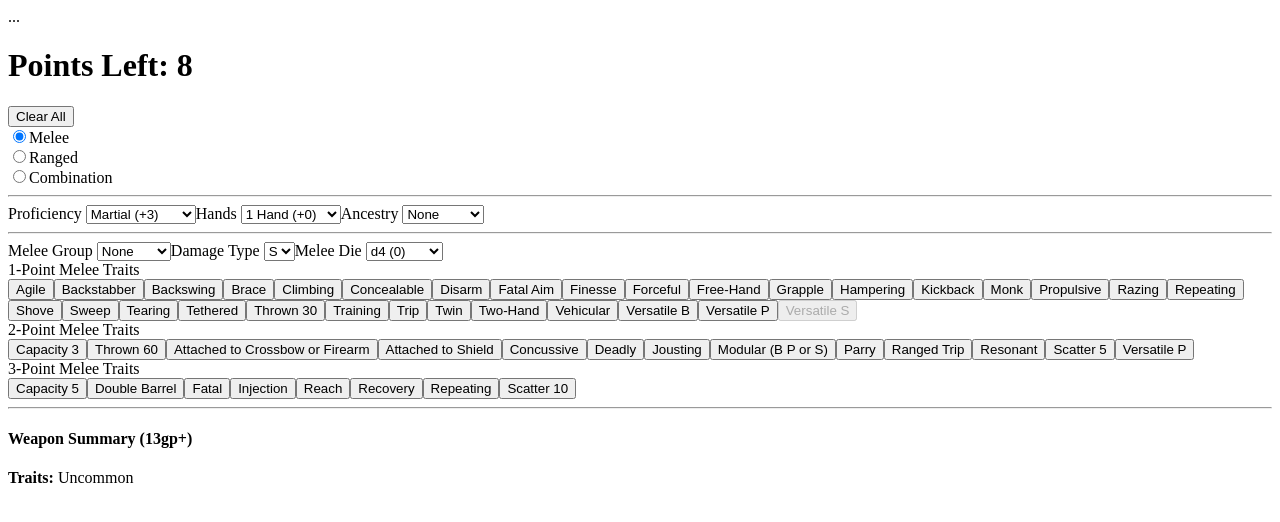
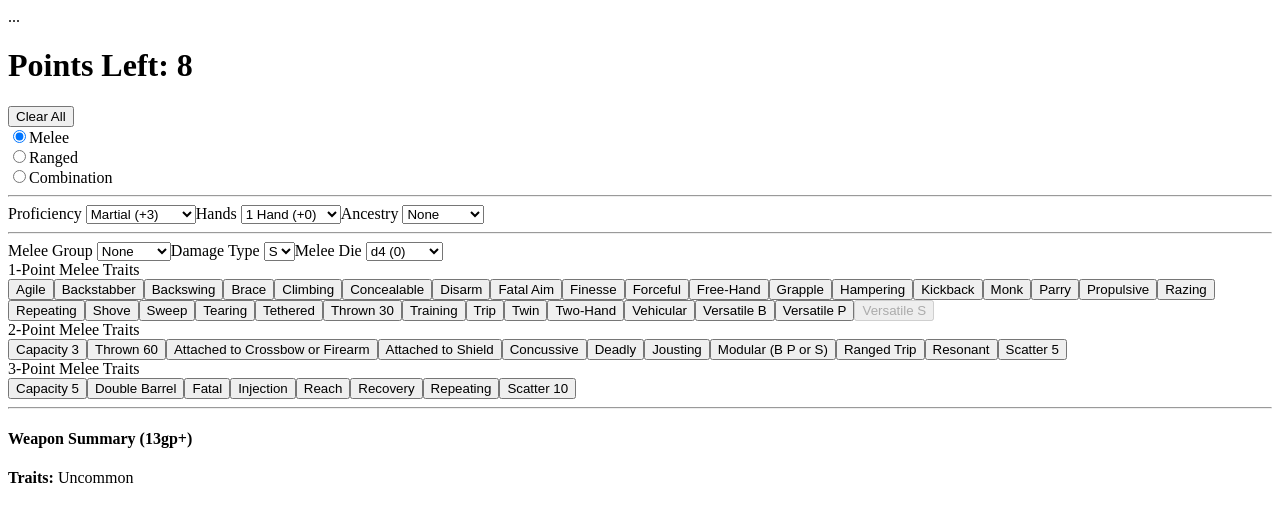
Before and after one commit to aegorsuch/PF2E-Weapon-Builder, a Vue app: page / in a window 1280 px wide. Shown: the top 522 px of the page. Built offline with nearby package versions, Linux system fonts and the light colour scheme.

Commit message:
parrry to1

```diff
--- a/src/App.vue
+++ b/src/App.vue
@@ -233,8 +233,8 @@ export default {
       rangedGroups: ['Bow', 'Crossbow', 'Dart', 'Sling', 'Firearm', 'Knife'],
       ancestries: ['Dwarf', 'Elf', 'Gnome', 'Goblin', 'Halfling', 'Jotunborn', 'Orc', 'Tengu'],
       traitCategories: {
-        onePoint: ['Agile', 'Backstabber', 'Backswing', 'Brace', 'Climbing', 'Concealable', 'Disarm', 'Fatal Aim', 'Finesse', 'Forceful', 'Free-Hand', 'Grapple', 'Hampering', 'Kickback', 'Monk', 'Propulsive', 'Razing', 'Repeating', 'Shove', 'Sweep', 'Tearing', 'Tethered', 'Thrown 30', 'Training', 'Trip', 'Twin', 'Two-Hand', 'Vehicular', 'Versatile B', 'Versatile P', 'Versatile S'],
-        twoPoint: ['Capacity 3', 'Thrown 60', 'Attached to Crossbow or Firearm', 'Attached to Shield', 'Concussive', 'Deadly', 'Jousting', 'Modular (B P or S)', 'Parry', 'Ranged Trip', 'Resonant', 'Scatter 5', 'Versatile P'],
+        onePoint: ['Agile', 'Backstabber', 'Backswing', 'Brace', 'Climbing', 'Concealable', 'Disarm', 'Fatal Aim', 'Finesse', 'Forceful', 'Free-Hand', 'Grapple', 'Hampering', 'Kickback', 'Monk', 'Parry', 'Propulsive', 'Razing', 'Repeating', 'Shove', 'Sweep', 'Tearing', 'Tethered', 'Thrown 30', 'Training', 'Trip', 'Twin', 'Two-Hand', 'Vehicular', 'Versatile B', 'Versatile P', 'Versatile S'],
+        twoPoint: ['Capacity 3', 'Thrown 60', 'Attached to Crossbow or Firearm', 'Attached to Shield', 'Concussive', 'Deadly', 'Jousting', 'Modular (B P or S)', 'Ranged Trip', 'Resonant', 'Scatter 5'],
         threePoint: ['Capacity 5', 'Double Barrel', 'Fatal', 'Injection', 'Reach', 'Recovery', 'Repeating', 'Scatter 10']
       }
     };
```
